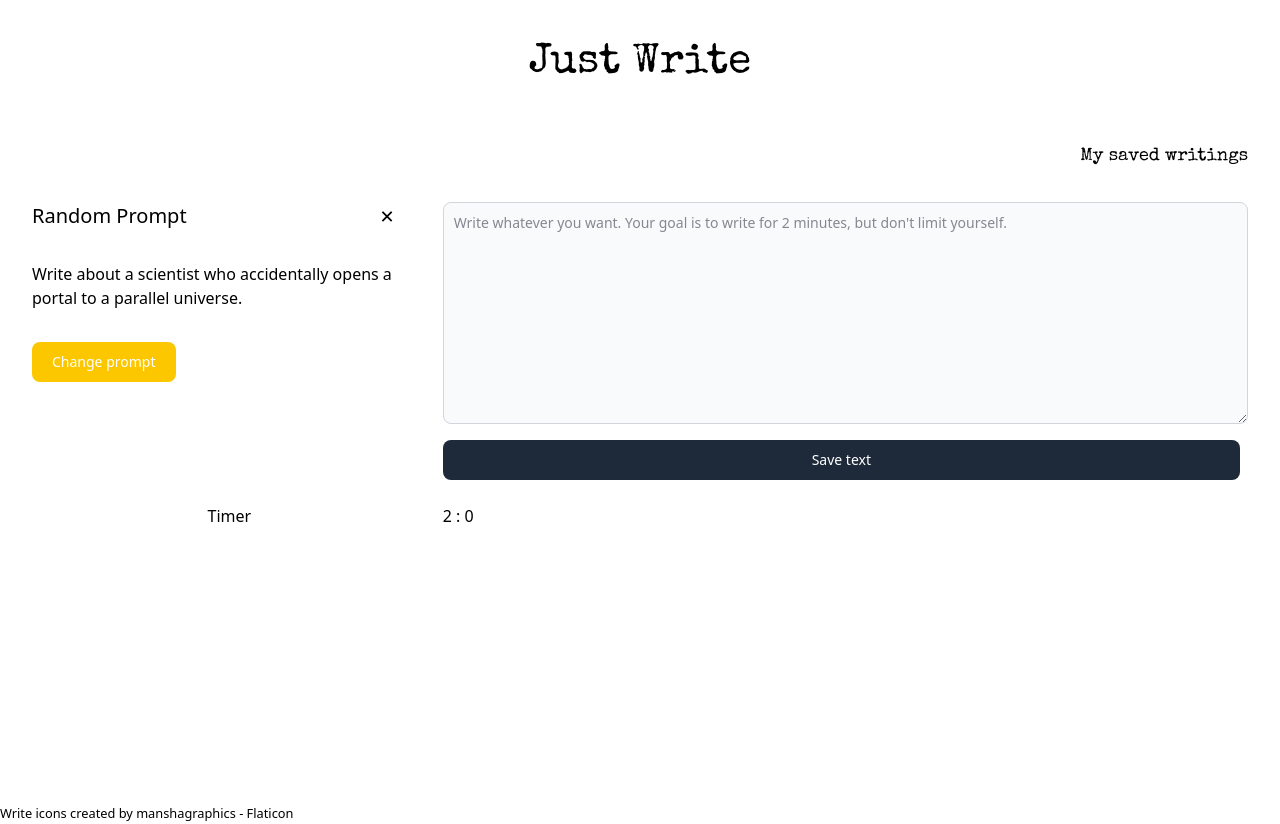
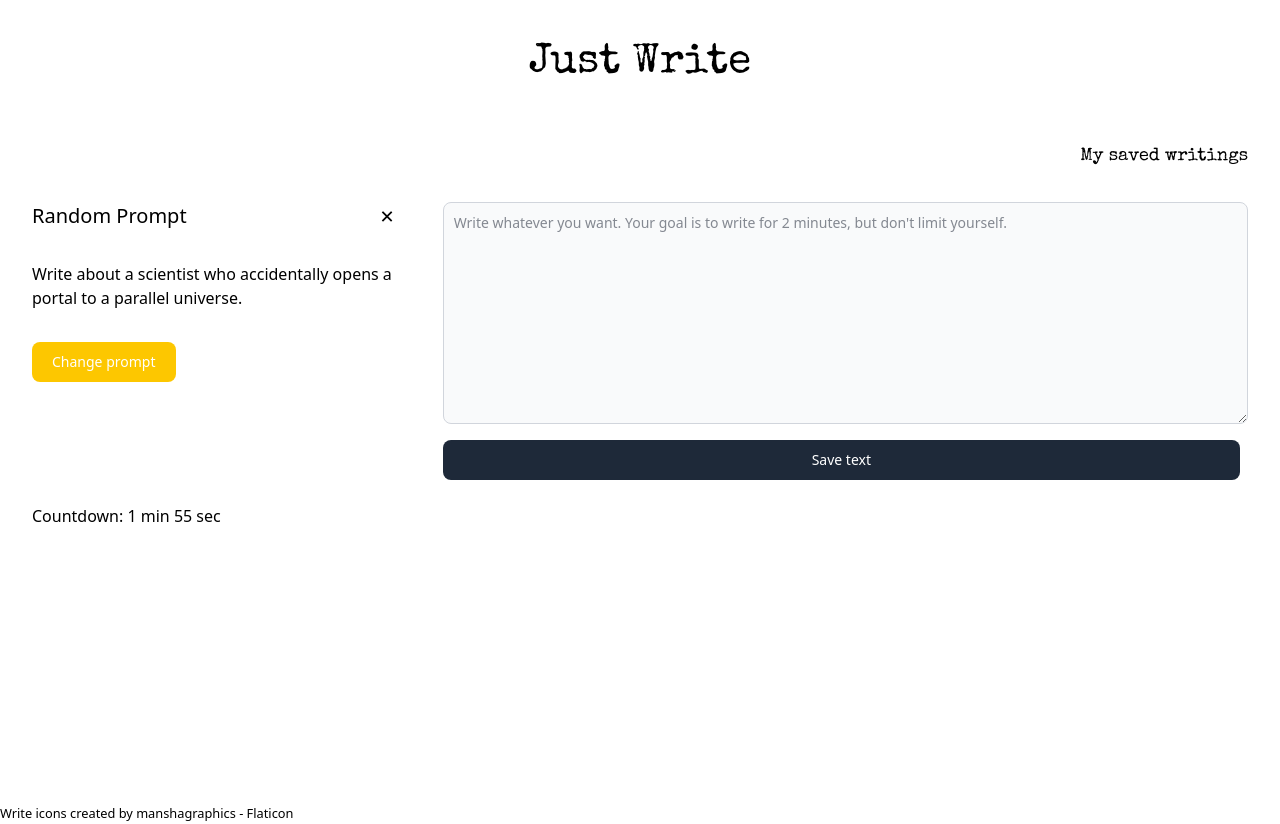
Before and after one commit to ofedchen/just-write, a Vue app: page / in a window 1280 px wide. Built offline with nearby package versions, Linux system fonts and the light colour scheme; data requests are answered from the project's data file.

Commit message:
added timer that starts on mount

```diff
--- a/src/components/Timer.vue
+++ b/src/components/Timer.vue
@@ -1,38 +1,47 @@
-<script setup>
-import { defineProps } from "vue";
-// import { ref } from "vue";
+<!-- SOOURCE:
 
-/*
-sets timer to current time + 2 minutes
-and converts milliseconds to minutes and seconds
+https://geekiebarbs.hashnode.dev/build-a-countdown-app-with-vuejs-using-composition-api
+
+ -->
 
 
-*/
+ <script setup>
+ import { ref, computed, onMounted, onBeforeUnmount } from "vue";
 
-const now = new Date().getTime();
-console.log("now " + now);
+ const now = ref(new Date().getTime());
+ const countDownTime = ref(now.value + 120000); //  milliseconds from now
+ const timeRemaining = ref(countDownTime.value - now.value);
 
-const countDownTime = now + 120000;
-console.log("countDownTime " + countDownTime);
+ const min = computed(() => Math.floor((timeRemaining.value % (1000 * 60 * 60)) / (1000 * 60)));
+ const sec = computed(() => Math.floor((timeRemaining.value % (1000 * 60)) / 1000));
 
-const distance = countDownTime - now;
-console.log("distance " + distance);
+ let interval;
 
-const min = Math.floor((distance % (1000 * 60 * 60)) / (1000 * 60));
-console.log("min " + min)
+ const startTimer = () => {
+   interval = setInterval(() => {
+     now.value = new Date().getTime();
 
-const sec =Math.floor((distance % (1000 * 60)) / 1000);
-console.log("sec " + sec);
+      timeRemaining.value = Math.max(0, countDownTime.value - now.value);
 
 
-</script>
+     if (timeRemaining.value <= 0) {
+       clearInterval(interval);
+     }
+   }, 1000);
+ };
+ // start timer on mount
+ onMounted(startTimer);
 
-<template>
-  <button @click="toggleEvents" type="button">Timer</button>
-  <div>
-    {{ min }} : {{ sec }}
-  </div>
+ // not necessary, best practice. makes sure countdown stops and does not run i background.
+ onBeforeUnmount(() => {
+   clearInterval(interval);
+ }
 
+);
+ </script>
 
-
-</template>
+ <template>
+   <div>
+     <p>Countdown: {{ min }} min {{ sec }} sec</p>
+   </div>
+ </template>
```
